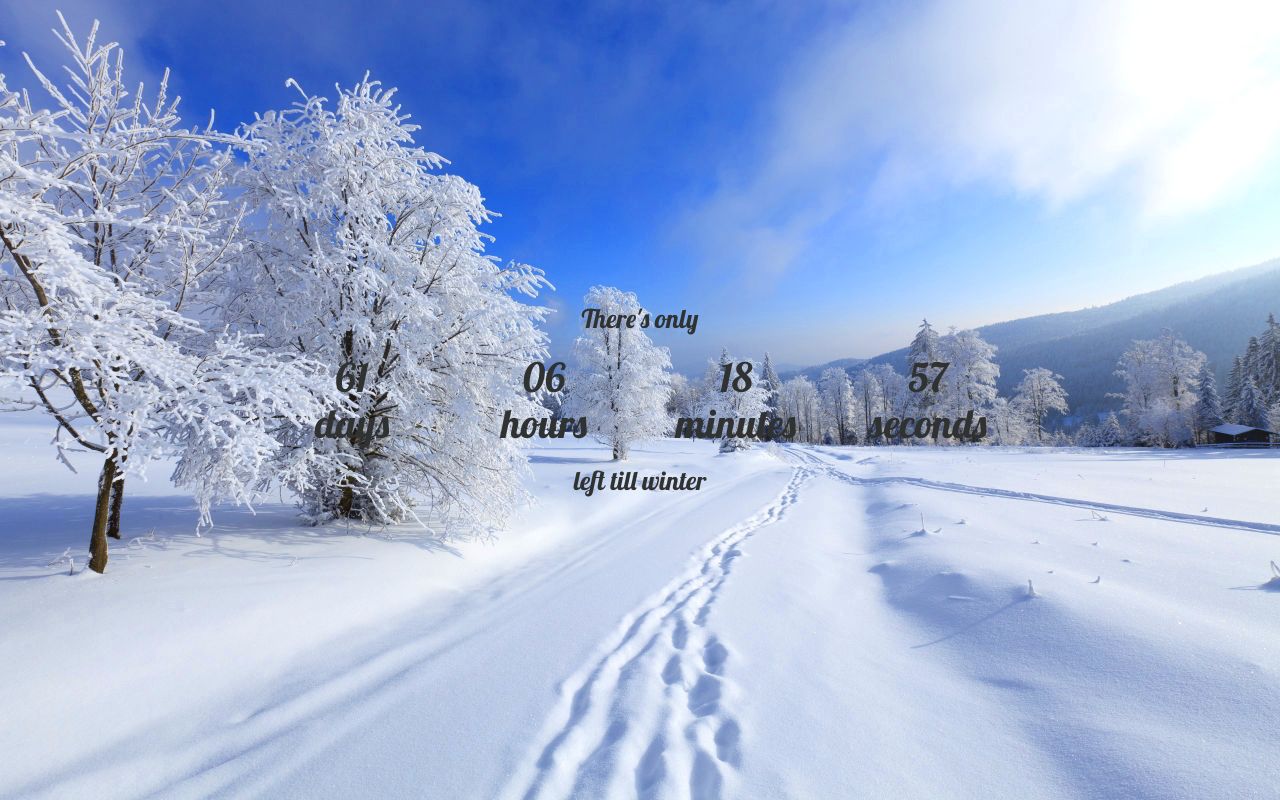
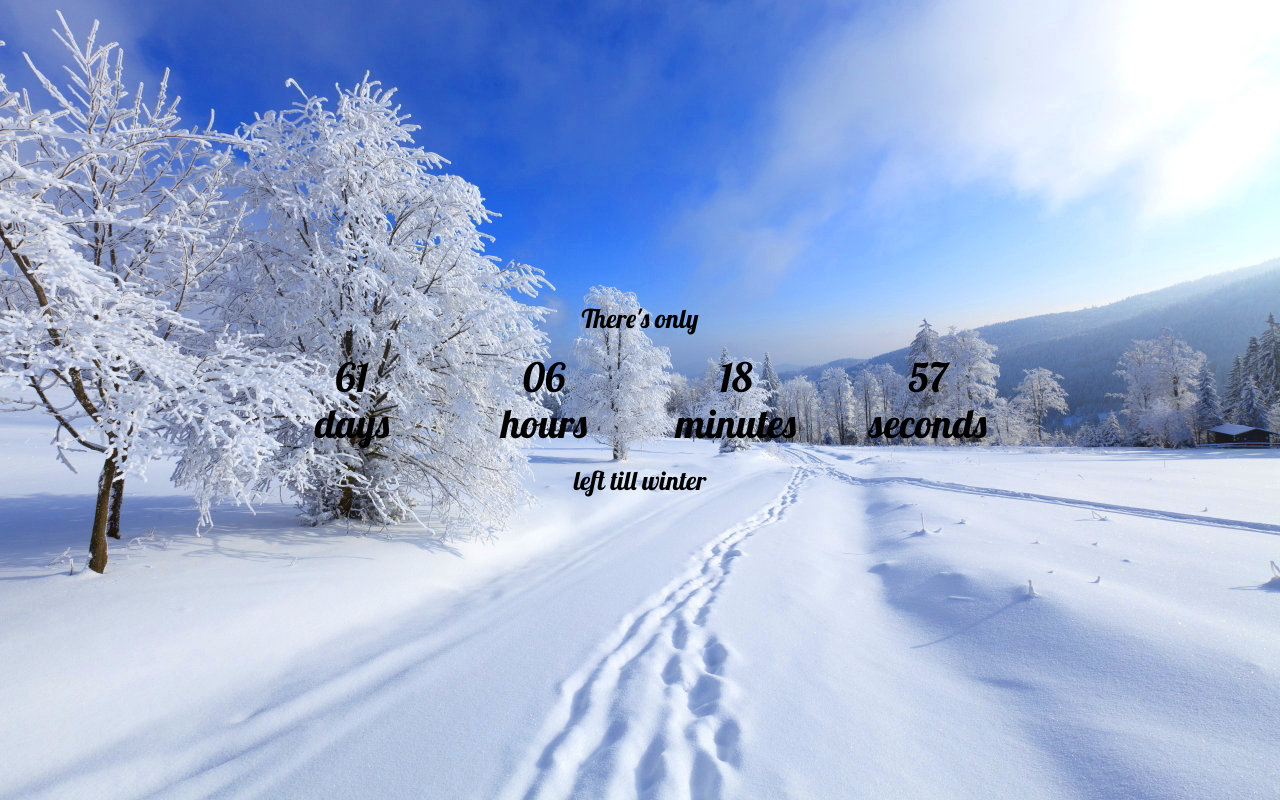
Before and after one commit to vik-art/goit-js-hw-11-timer, a plain HTML site: page index.html in a window 1280 px wide. Drawn offline with nearby package versions, Linux system fonts and the light colour scheme.

Commit message:
font-color changes

```diff
--- a/styles.css
+++ b/styles.css
@@ -17,7 +17,7 @@ p {
   flex-direction: column;
   justify-content: center;
   align-items: center;
-  color: #303131;
+  color: #000;
 }
 p {
   font-size: 26px;
```
